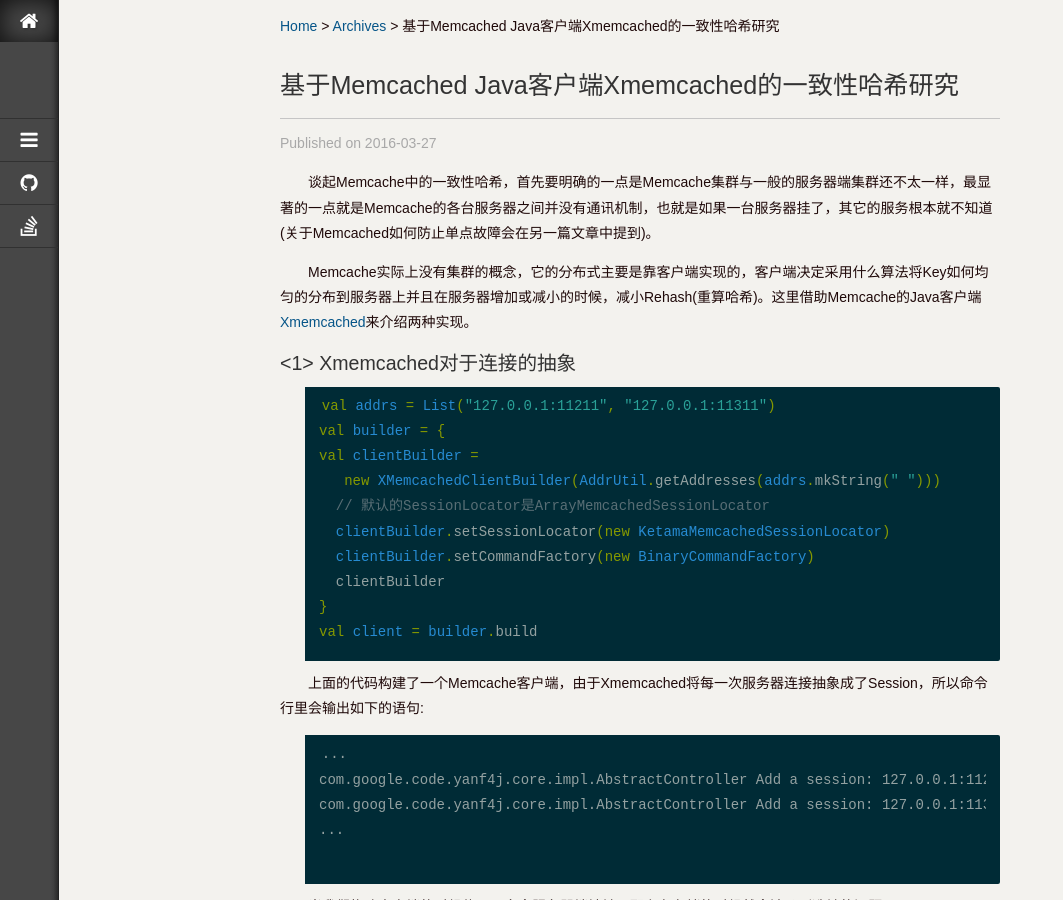
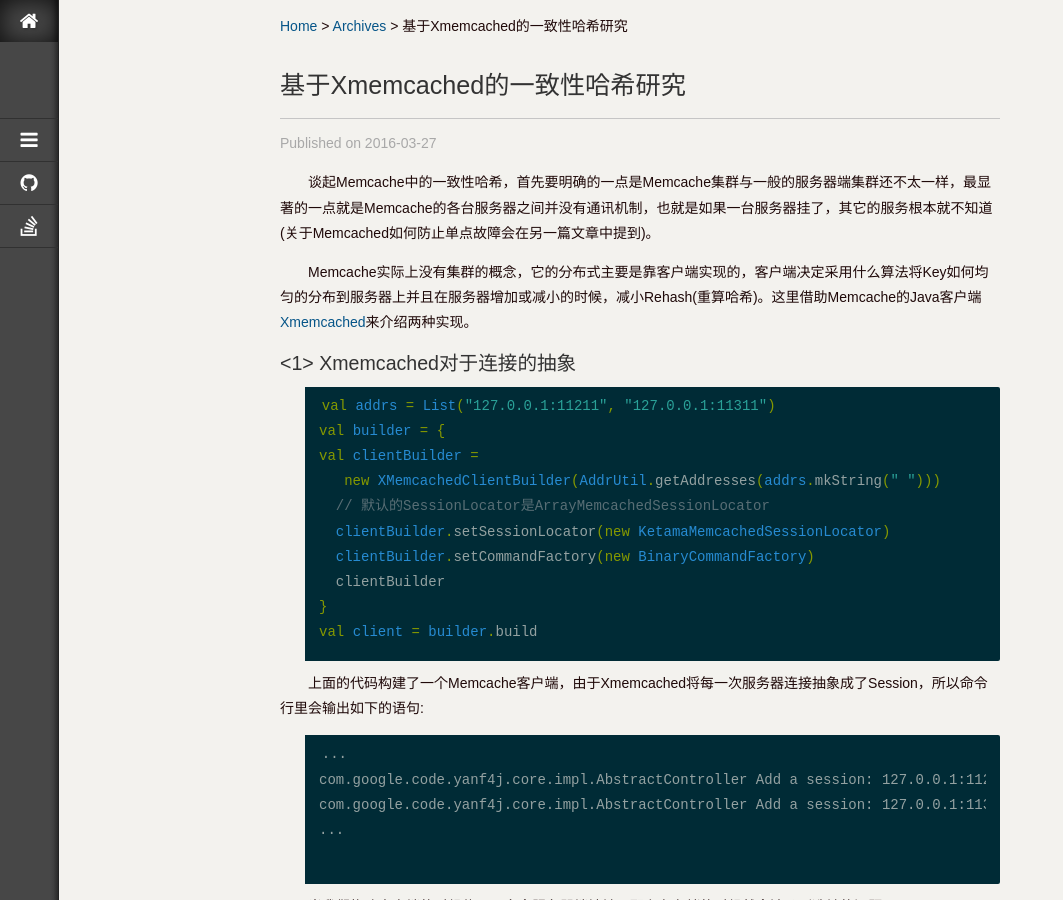
Before and after one commit to jacoffee/jacoffee.github.io, a Jekyll site: the page built from _posts/2016-03-27-cache-memcache-consitent-hash.md, in a window 1280 px wide and 900 px high. Shown: the whole window, without its empty margins (0-1063 px from the left). Built offline with Jekyll 4.4.1, drawn with Linux system fonts in a browser that asks for light colours; nearby versions of some CDN libraries; library files that are not in the unit come from our copies; Markdown is read by kramdown in place of the engine named in the settings; comment, search, counter and statistics services are not loaded.

Commit message:
title change

```diff
--- a/_posts/2016-03-27-cache-memcache-consitent-hash.md
+++ b/_posts/2016-03-27-cache-memcache-consitent-hash.md
@@ -2,7 +2,7 @@
 layout: post
 category: cache
 date: 2016-03-27 15:29:03 UTC
-title: 基于Memcached Java客户端Xmemcached的一致性哈希研究
+title: 基于Xmemcached的一致性哈希研究
 tags: [一致性哈希，取余，Memcache集群，"客户端分布式"，Xmemcached]
 permalink: /cache/memcache/cluster/
 key: 5308562e914c171fbd76970d1dbe71db
```
